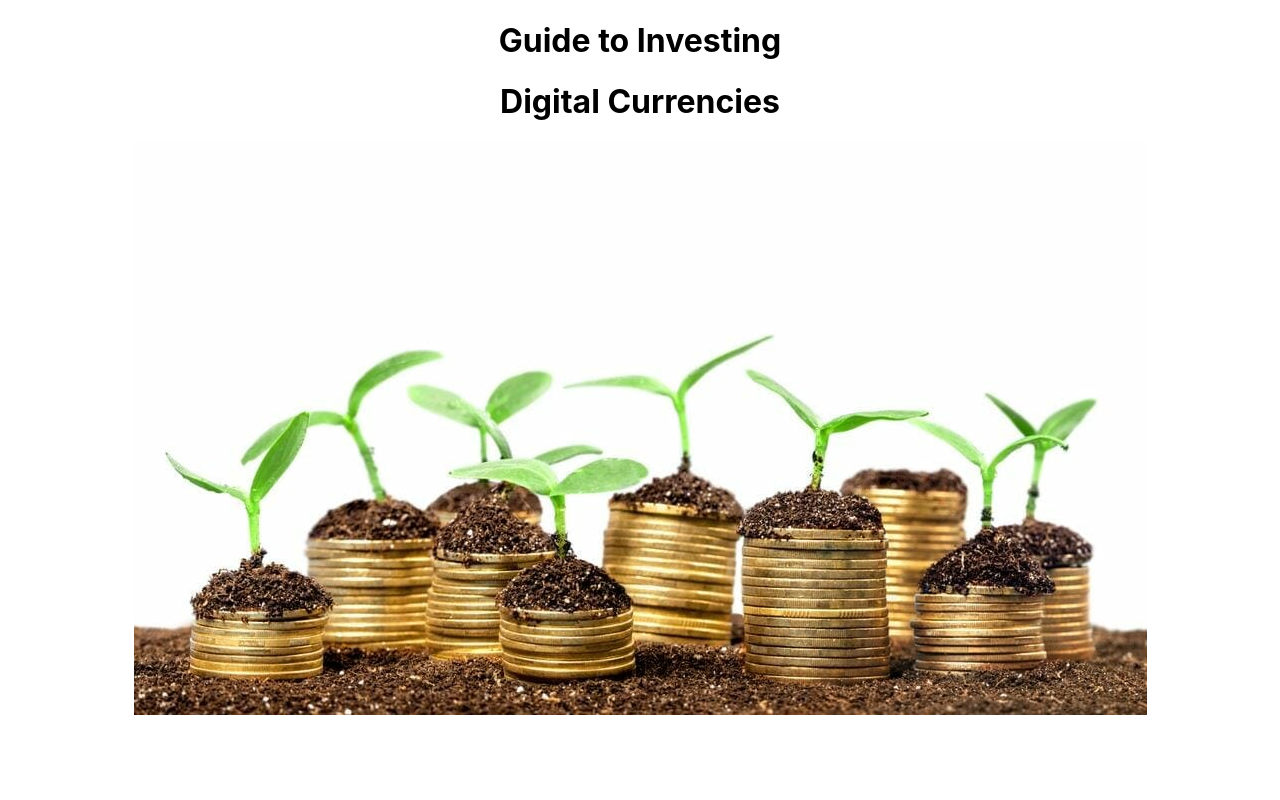
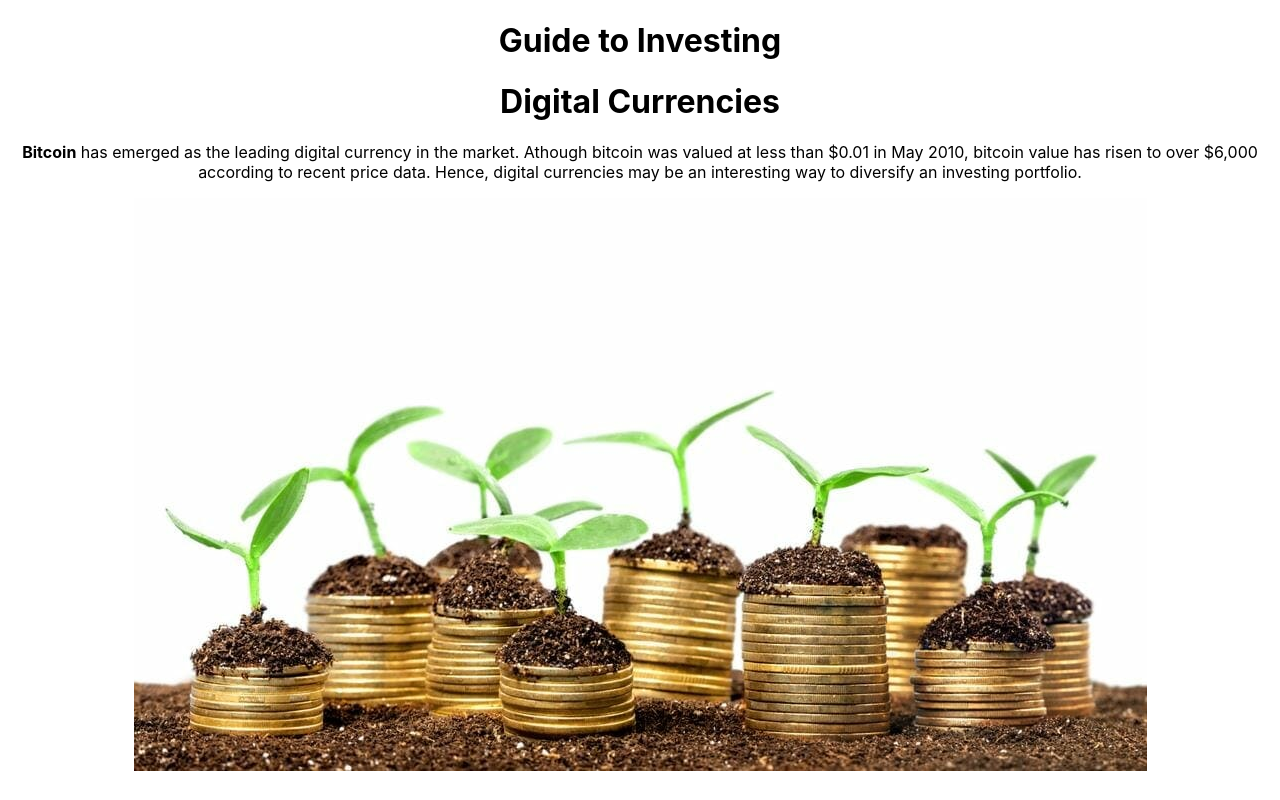
Before and after one commit to bqh5026/Guide-to-Investing, a React (Create React App) app: page /digital_currencies in a window 1280 px wide. Built offline with nearby package versions, Linux system fonts and the light colour scheme.

Commit message:
Edit digital currency component page

```diff
--- a/src/components/digital_currencies.component.jsx
+++ b/src/components/digital_currencies.component.jsx
@@ -3,6 +3,8 @@ import React from 'react';
 const DigitalCurrencies= () => (
     <div>
       <h1>Digital Currencies</h1>
+      <p><strong>Bitcoin</strong> has emerged as the leading digital currency in the market. Athough bitcoin was valued at less than $0.01 in May 2010, bitcoin value has risen to over $6,000 according to recent price data. Hence, digital currencies may
+      be an interesting way to diversify an investing portfolio.</p>
     </div>
   );
 
```
